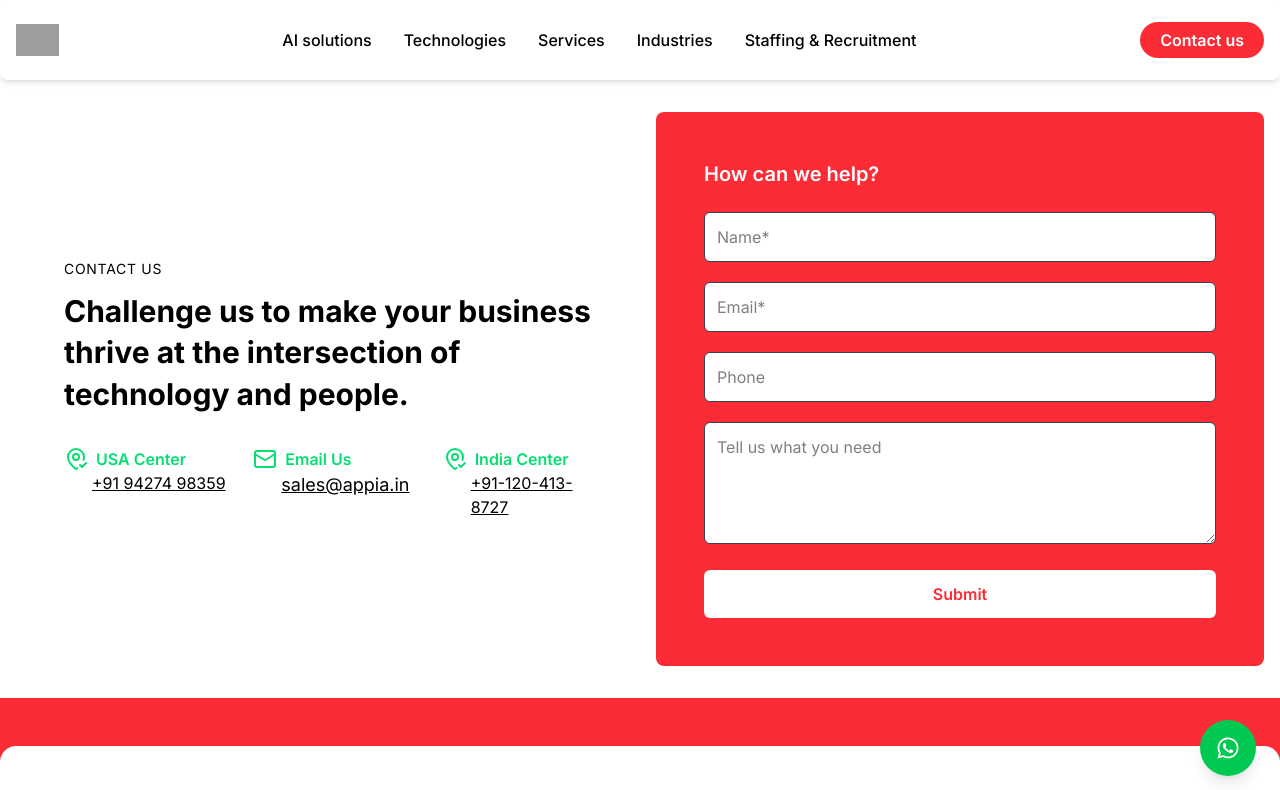
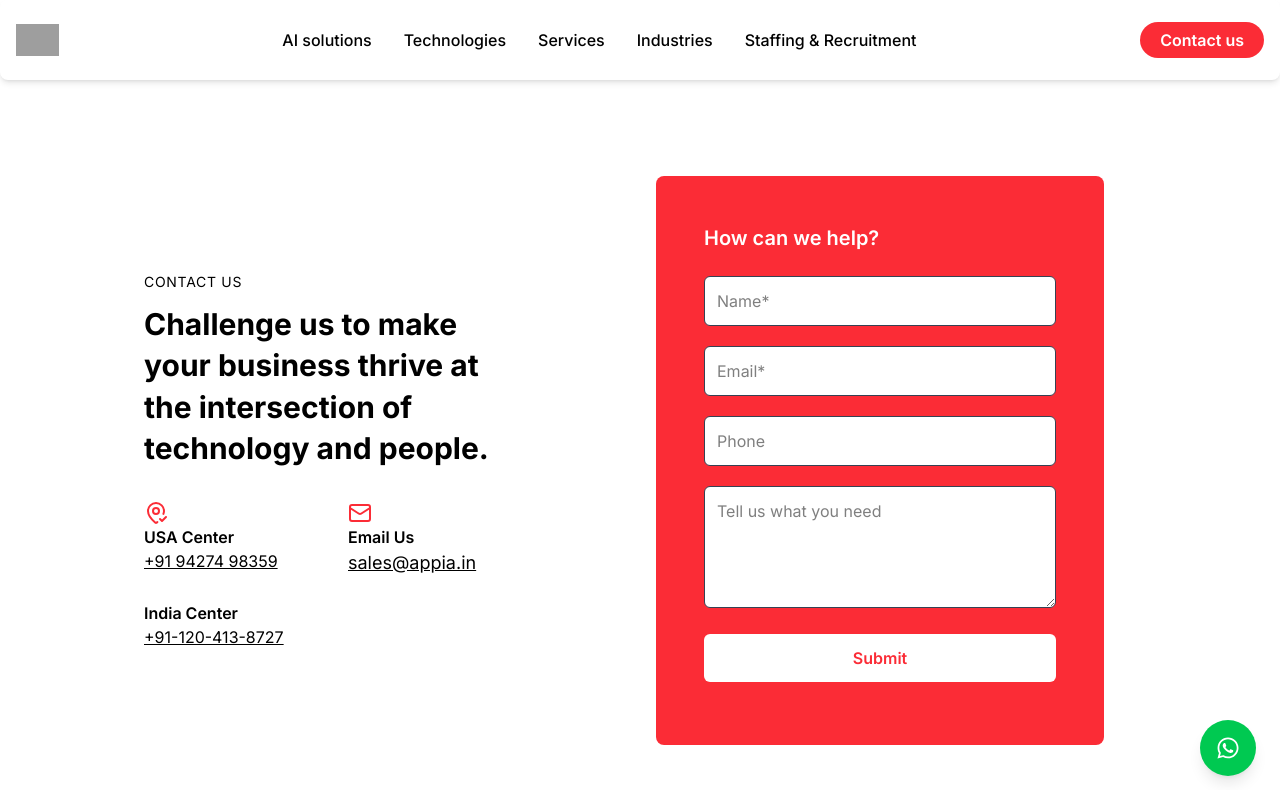
Before and after one commit to appiallc/appia, a Next.js app: page /contact in a window 1280 px wide. Shown: the top 790 px of the page. Built offline with nearby package versions, Linux system fonts and the light colour scheme; grey boxes are pictures that could not be loaded.

Commit message:
set the ui of contact us page

```diff
--- a/src/app/component/contactUs/index.js
+++ b/src/app/component/contactUs/index.js
@@ -43,51 +43,49 @@ export default function ContactSection() {
 
   return (
     <section className="w-full bg-white text-white relative mx-4">
-      <div className=" mx-auto grid grid-cols-1 lg:grid-cols-2">
+      <div className=" mx-auto grid grid-cols-1 lg:grid-cols-2 lg:my-16">
 
         {/* Left Side */}
-        <div className="bg-white p-8 md:p-12 flex flex-col justify-center text-black">
+        <div className="bg-white p-8 lg:p-32 flex flex-col justify-center text-black">
           <p className="uppercase text-sm tracking-wider mb-3">Contact Us</p>
           <h2 className="text-2xl md:text-3xl font-bold leading-snug mb-8">
             Challenge us to make your business thrive at the intersection of
             technology and people.
           </h2>
 
-        <div className="grid grid-cols-1 md:grid-cols-3 gap-6">
+        <div className="grid grid-cols-1 md:grid-cols-2 gap-6">
   {/* USA Center */}
   <div>
-    <div className="flex items-center gap-2 text-green-400">
+    <div className="flex items-center gap-2 text-red-500">
       <span className="text-lg"><MapPinCheckIcon /></span>
-      <h3 className="font-semibold">USA Center</h3>
     </div>
-    <p className="ml-7 underline">+91 94274 98359</p>
+       <h3 className="font-semibold">USA Center</h3>
+    <p className="underline">+91 94274 98359</p>
   </div>
 
   {/* Email */}
   <div>
-    <div className="flex items-center gap-2 text-green-400">
+    <div className="flex items-center gap-2 text-red-500">
       <span className="text-lg"><Mail /></span>
-      <h3 className="font-semibold">Email Us</h3>
     </div>
-    <a className="ml-7 underline text-black underline-none text-lg"
+     <h3 className="font-semibold">Email Us</h3>
+    <a className=" underline text-black underline-none text-lg"
      target="_blank"
      href="mailto:sales@appia.in">sales@appia.in</a>
   </div>
 
   {/* India Center */}
   <div>
-    <div className="flex items-center gap-2 text-green-400">
-      <span className="text-lg"><MapPinCheckIcon /></span>
-      <h3 className="font-semibold">India Center</h3>
-    </div>
-    <p className="ml-7 underline">+91-120-413-8727</p>
+
+       <h3 className="font-semibold">India Center</h3>
+    <p className=" underline">+91-120-413-8727</p>
   </div>
 </div>
 
         </div>
 
         {/* Right Side (Form) */}
-        <div className="bg-red-500 p-8 md:p-12 rounded-t-3xl lg:rounded-lg my-8 overflow-x-hidden mr-8">
+        <div className="bg-red-500 p-8 md:p-12 md:mr-25 mr-8 lg:w-[70%] md:w-[95%] w-[91%] rounded-t-3xl lg:rounded-lg my-8 overflow-x-hidden ">
           <h3 className="text-xl font-semibold mb-6">How can we help?</h3>
           <form onSubmit={handleSubmit} className="space-y-5">
             <input
```
